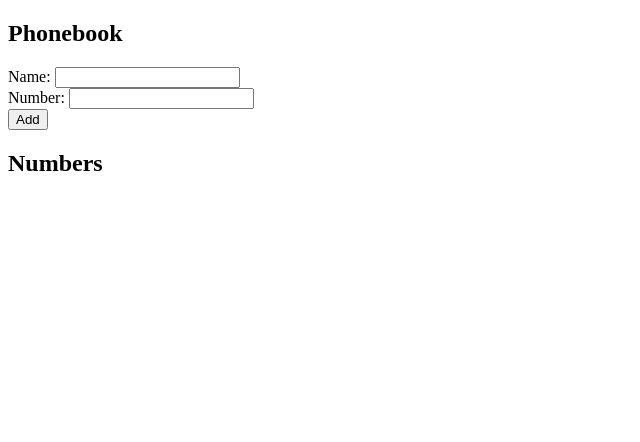
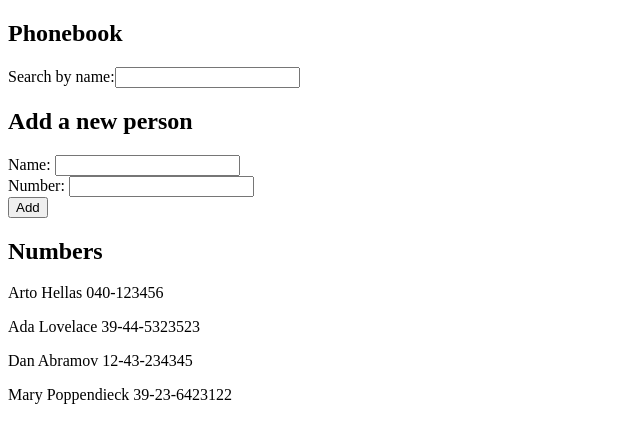
Before and after one commit to Carson-Haskell/full-stack-open, a React (Create React App) app in the folder submissions/part-2/phonebook/: page / in a window 1280 px wide. Shown: the top 442 px of the page, without its empty margins (0-640 px from the left). Built offline with nearby package versions, Linux system fonts and the light colour scheme.

Commit message:
complete exercise 2.9

```diff
--- a/submissions/part-2/phonebook/src/App.js
+++ b/submissions/part-2/phonebook/src/App.js
@@ -1,9 +1,15 @@
 import { useState } from "react";
 
 const App = () => {
-  const [persons, setPersons] = useState([]);
+  const [persons, setPersons] = useState([
+    { name: "Arto Hellas", number: "040-123456", id: 1 },
+    { name: "Ada Lovelace", number: "39-44-5323523", id: 2 },
+    { name: "Dan Abramov", number: "12-43-234345", id: 3 },
+    { name: "Mary Poppendieck", number: "39-23-6423122", id: 4 },
+  ]);
   const [newName, setNewName] = useState("");
   const [newNumber, setNewNumber] = useState("");
+  const [filter, setFilter] = useState("");
 
   const addPerson = event => {
     event.preventDefault();
@@ -32,9 +38,28 @@
 
   const checkDuplicate = name => persons.find(person => person.name === name);
 
+  const filterByName = () => {
+    const filtered = persons.filter(person => {
+      const name = person.name.toLowerCase();
+      return name.includes(filter);
+    });
+
+    return filtered;
+  };
+
+  const filteredPeople = filterByName();
+
   return (
     <div>
       <h2>Phonebook</h2>
+      <div>
+        Search by name:
+        <input
+          value={filter}
+          onChange={event => setFilter(event.target.value)}
+        />
+      </div>
+      <h2>Add a new person</h2>
       <form onSubmit={addPerson}>
         <div>
           Name:{" "}
@@ -55,15 +80,12 @@
         </div>
       </form>
       <h2>Numbers</h2>
-      {persons.map(({ name, number }) => (
+      {filteredPeople.map(({ name, number }) => (
         <p key={name}>
           {name} {number}
         </p>
       ))}
       <br />
-      {/* <div>Debug: {newNumber} </div>
-      <div>Debug: {newName}</div>
-      <div>Debug: {JSON.stringify(persons)}</div> */}
     </div>
   );
 };
```
